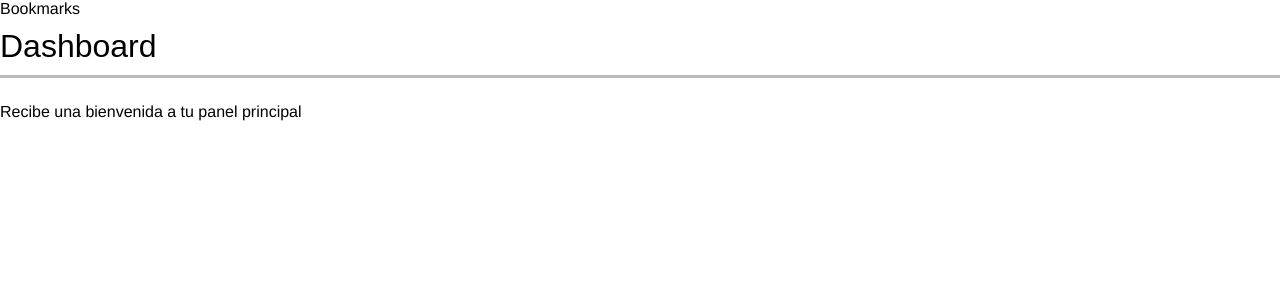
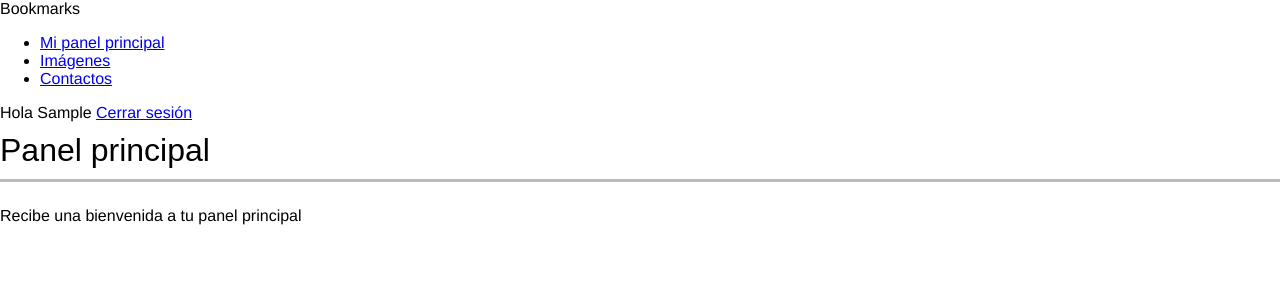
Before and after one commit to maorjuela73/bookmarks, a Django app: page /account/ in a window 1280 px wide. Shown: the top 300 px of the page. Run offline with Django 3.2, Linux system fonts and the light colour scheme; the visitor is signed in with stand-in values (Sample User, id 1); some web fonts are replaced.

Commit message:
Modificación de template base para crear barra de menú

```diff
--- a/account/templates/account/dashboard.html
+++ b/account/templates/account/dashboard.html
@@ -1,10 +1,10 @@
 {% extends "base.html" %}
 
 {% block title %}
-    Dashboard
+    Panel principal
 {% endblock %}
 
 {% block content %}
-    <h1>Dashboard</h1>
+    <h1>Panel principal</h1>
     <p>Recibe una bienvenida a tu panel principal</p>
 {% endblock %}
--- a/account/templates/base.html
+++ b/account/templates/base.html
@@ -9,6 +9,23 @@
 <body>
     <div id="header">
        <span class="logo">Bookmarks</span>
+        {% if request.user.is_authenticated %}
+            <ul class="menu">
+                <li {% if section == "dashboard" %}class="selected"{% endif %} ><a href="{% url 'dashboard' %}">Mi panel principal</a></li>
+                <li {% if section == "imagenes"  %}class="selected"{% endif %} ><a href="#">Imágenes</a></li>
+                <li {% if section == "contactos" %}class="selected"{% endif %} ><a href="#">Contactos</a></li>
+            </ul>
+        {% endif %}
+
+    <span class="user">
+        {% if request.user.is_authenticated%}
+            Hola {{ request.user.first_name }}
+            <a href="{% url "logout" %}">Cerrar sesión</a>
+        {% else %}
+            <a href="{% url "login" %}">Iniciar sesión</a>
+        {% endif %}
+    </span>
+
     </div>
     <div id="content">
         {% block content %}
```
